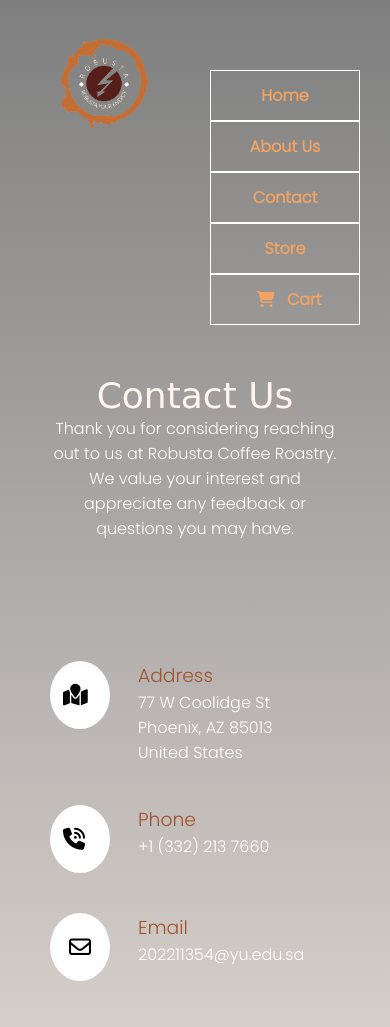
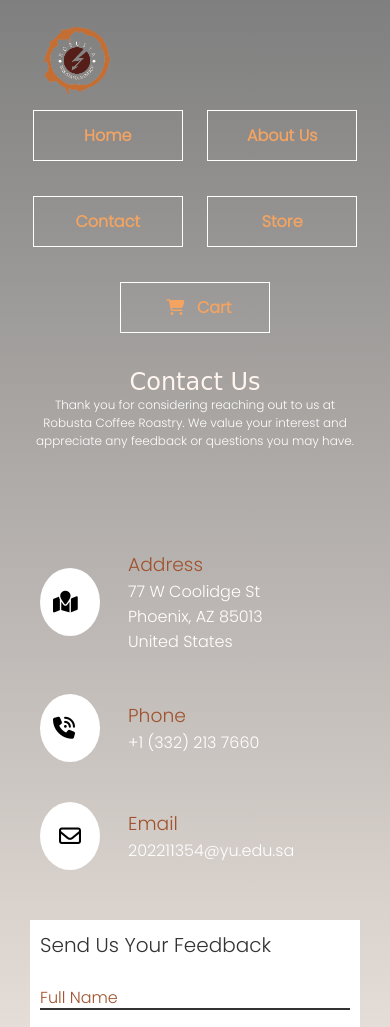
Before and after one commit to KhalidMued/RobustaCoffeeRoastery, a plain HTML site: page Contact.html in a window 390 px wide. Shown: the top 1027 px of the page. Drawn offline with Linux system fonts and the light colour scheme; a web font is replaced by a local one.

Commit message:
🎨 Responsive Contact Page

```diff
--- a/Contact.css
+++ b/Contact.css
@@ -1,19 +1,18 @@
-*{
+* {
     margin: 0;
     padding: 0;
     box-sizing: border-box;
     font-family: 'Poppins', sans-serif;
 }
 
-body{
-	background: linear-gradient(rgba(0, 0, 0, 0.5) , seashell);
+body {
+    background: linear-gradient(rgba(0, 0, 0, 0.5), seashell);
     background-size: cover;
     background-position: center;
     height: auto;
-
 }
 
-.logo{
+.logo {
     width: 200px;
     position: absolute;
     top: 1%;
@@ -42,8 +41,7 @@ li a {
     width: 150px;
 }
 
-
-li a span{
+li a span {
     width: 0;
     height: 100%;
     position: absolute;
@@ -52,14 +50,13 @@ li a span{
     background: white;
     z-index: -1;
     transition: 0.5s;
-
 }
 
-li a:hover span{
+li a:hover span {
     width: 100%;
 }
 
-li a{
+li a {
     width: 150px;
     text-decoration: none;
     display: inline-block;
@@ -67,68 +64,70 @@ li a{
     padding: 12px 0;
     color: sandybrown;
     border: .5px solid white;
-	font-weight: bold ;
+    font-weight: bold;
     position: relative;
     z-index: 1;
 }
 
-.fa-solid{
+.fa-solid {
     width: 34px;
 }
 
-.contact{
+.contact {
     position: relative;
     min-height: 100vh;
-padding: 70px 150px;
+    padding: 70px 50px;
     display: flex;
     justify-content: center;
     align-items: center;
     flex-direction: column;
 }
 
-.contact .content{
+.contact .content {
     max-width: 800px;
     text-align: center;
     padding-bottom: 70px;
 }
 
-.contact .content h2{
+.contact .content h2 {
     font-size: 36px;
     font-weight: 500;
     color: seashell;
     font-family: 'Sedgwick Ave Display', cursive;
 }
 
-.contact .content p{
+.contact .content p {
     font-weight: 300;
     color: white;
 }
 
-.container{
+.container {
     width: 100%;
     display: flex;
-	justify-content: center;
+    justify-content: space-between;
     align-items: center;
     margin-top: 30px;
+    flex-wrap: wrap;
 }
 
-.container .contactInfo{
-	width: 50%;
+.container .contactInfo {
+    width: 48%;
     display: flex;
     flex-direction: column;
-
+    padding: 10px;
 }
 
-.container .contactInfo .box{
+.container .contactInfo .box {
     position: relative;
     padding: 20px 0;
     display: flex;
+    align-items: center;
 }
 
-.container .contactInfo .box .icon{
+.container .contactInfo .box .icon {
     min-width: 60px;
     height: 68px;
-	background: #ffFf;
+    background: #fff;
     display: flex;
     justify-content: center;
     align-items: center;
@@ -136,41 +135,41 @@ flex-direction: column;
     font-size: 22px;
 }
 
-.container .contactInfo .box .text{
+.container .contactInfo .box .text {
     display: flex;
-	margin-Left: 28px;
+    margin-left: 28px;
     font-size: 16px;
     color: #fff;
     flex-direction: column;
     font-weight: 300;
 }
 
-.container .contactInfo .box .text h3{
+.container .contactInfo .box .text h3 {
     font-weight: 500;
     color: sienna;
 }
 
-.contactform{
-	width: 40%;
+.contactform {
+    width: 48%;
     padding: 40px;
-	background: #ffFf;
+    background: #fff;
+    margin: 20px 0;
 }
 
-.contactform h2{
+.contactform h2 {
     font-size: 30px;
     color: #333;
     font-weight: 500;
 }
 
-.contactform .InputBox{
+.contactform .InputBox {
     position: relative;
     width: 100%;
-	margin-top: 10px:
+    margin-top: 10px;
 }
 
 .contactform .InputBox input,
-.contactform .InputBox textarea
-{
+.contactform .InputBox textarea {
     width: 100%;
     padding: 5px 0;
     font-size: 16px;
@@ -181,7 +180,7 @@ outline: none;
     resize: none;
 }
 
-.contactform .InputBox span{
+.contactform .InputBox span {
     position: absolute;
     left: 0;
     padding: 5px 0;
@@ -190,19 +189,18 @@ resize: none;
     pointer-events: none;
     transition: 0.5s;
     color: sienna;
-
 }
 
 .contactform .InputBox input:focus ~ span,
 .contactform .InputBox input:valid ~ span,
 .contactform .InputBox textarea:focus ~ span,
-.contactform .InputBox textarea:valid ~ span{
-	color: seashell ;
-	font-size: 12px ;
+.contactform .InputBox textarea:valid ~ span {
+    color: seashell;
+    font-size: 12px;
     transform: translateY(-20px);
 }
 
-.contactform .InputBox input[type="submit"]{
+.contactform .InputBox input[type="submit"] {
     width: 100px;
     background: sandybrown;
     color: #fff;
@@ -212,26 +210,121 @@ resize: none;
     font-size: 18px;
 }
 
-@media (max-width: 991px)
-{
-
-.contact{
+/* Media Queries */
+@media (max-width: 991px) {
+    .contact {
         padding: 50px;
     }
 
-.container{
-
+    .container {
         flex-direction: column;
+        align-items: center;
     }
 
-
-.container .contactInfo{
-
-margin-bottom: 40px;
-}
-
-.container .contactInfo, .contactform {
+    .container .contactInfo,
+    .contactform {
         width: 100%;
     }
 
+    ul {
+        padding-left: 0;
+        text-align: center;
     }
+
+    li {
+        float: none;
+        display: inline-block;
+        margin: 5px 0;
+    }
+
+    .logo {
+        width: 150px;
+        top: 2%;
+        left: 2%;
+    }
+
+    .contact .content {
+        padding-bottom: 40px;
+    }
+}
+
+@media (max-width: 768px) {
+    .contact {
+        padding: 30px;
+    }
+
+    .contact .content h2 {
+        font-size: 28px;
+    }
+
+    .contact .content p {
+        font-size: 14px;
+    }
+
+    .contactform h2 {
+        font-size: 24px;
+    }
+
+    .contactform {
+        padding: 20px;
+    }
+
+    .contactform .InputBox input,
+    .contactform .InputBox textarea {
+        font-size: 14px;
+    }
+
+    .contactform .InputBox input[type="submit"] {
+        width: 100%;
+        font-size: 16px;
+    }
+}
+
+@media (max-width: 480px) {
+    .contact .content h2 {
+        font-size: 24px;
+    }
+
+    .contact .content p {
+        font-size: 12px;
+    }
+
+    .contactform h2 {
+        font-size: 20px;
+    }
+
+    .contactform {
+        padding: 10px;
+    }
+
+    .contactform .InputBox input,
+    .contactform .InputBox textarea {
+        font-size: 12px;
+    }
+
+    .contactform .InputBox input[type="submit"] {
+        width: 100%;
+        font-size: 14px;
+        padding: 8px;
+    }
+
+    ul {
+        padding-top: 30px;
+        padding-left: 0;
+        margin-top: 50px;
+        text-align: center;
+    }
+
+    li {
+        float: none;
+        display: inline-block;
+		margin-top: 30px;
+    }
+
+    .logo {
+        width: 150px; /* Smaller logo for smaller screens */
+        top: 0.5%;
+        left: 0.5%;
+    }
+
+}
```
Lines whose indentation alone changed are shown as unchanged.
